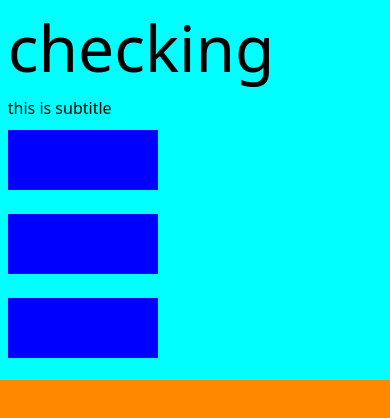
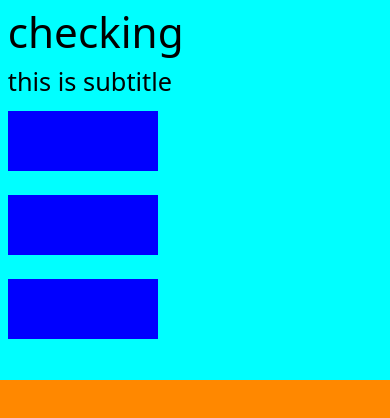
Before and after one commit to kunald-ovyo/LearningReact, a Next.js app in the folder react-full-stack/: page / in a window 390 px wide. Shown: the top 418 px of the page. Built offline with nearby package versions, Linux system fonts and the light colour scheme.

Commit message:
progress on responsive

```diff
--- a/react-full-stack/styles/assetDetailPage.module.css
+++ b/react-full-stack/styles/assetDetailPage.module.css
@@ -22,12 +22,12 @@
 }
 
 .textTitle {
-  font-size: 4em;
+  font-size: var(--font1-sizeVW);
   margin-left: 2%;
 }
 
 .textSubtitle {
-  font-size: 1em;
+  font-size: var(--font2-sizeVW);
   margin-left: 2%;
 }
 
@@ -43,3 +43,20 @@
   display: flex;
   flex-direction: column;
 }
+
+/* max-width: (reversRatio * 100vh) */
+@media all and (max-width: 200vh) {
+  #container {
+    background-color: green;
+  }
+
+  /* .textTitle {
+    font-size: var(--font1-sizeVH);
+    margin-left: 2%;
+  }
+
+  .textSubtitle {
+    font-size: var(--font2-sizeVH);
+    margin-left: 2%;
+  } */
+}
--- a/react-full-stack/styles/globals.css
+++ b/react-full-stack/styles/globals.css
@@ -1,4 +1,12 @@
 :root {
+  --ratio: 0.5;
+  --reverse-ratio: 2;
+
+  --font1-sizeVW: 5vh;
+  --font1-sizeVH: calc(var(--ratio) * 15vw);
+
+  --font2-sizeVW: 3vh;
+  --font2-sizeVH: calc(var(--ratio) * 6vw);
   --max-width: 1100px;
   --border-radius: 12px;
   --font-mono: ui-monospace, Menlo, Monaco, "Cascadia Mono", "Segoe UI Mono",
```
